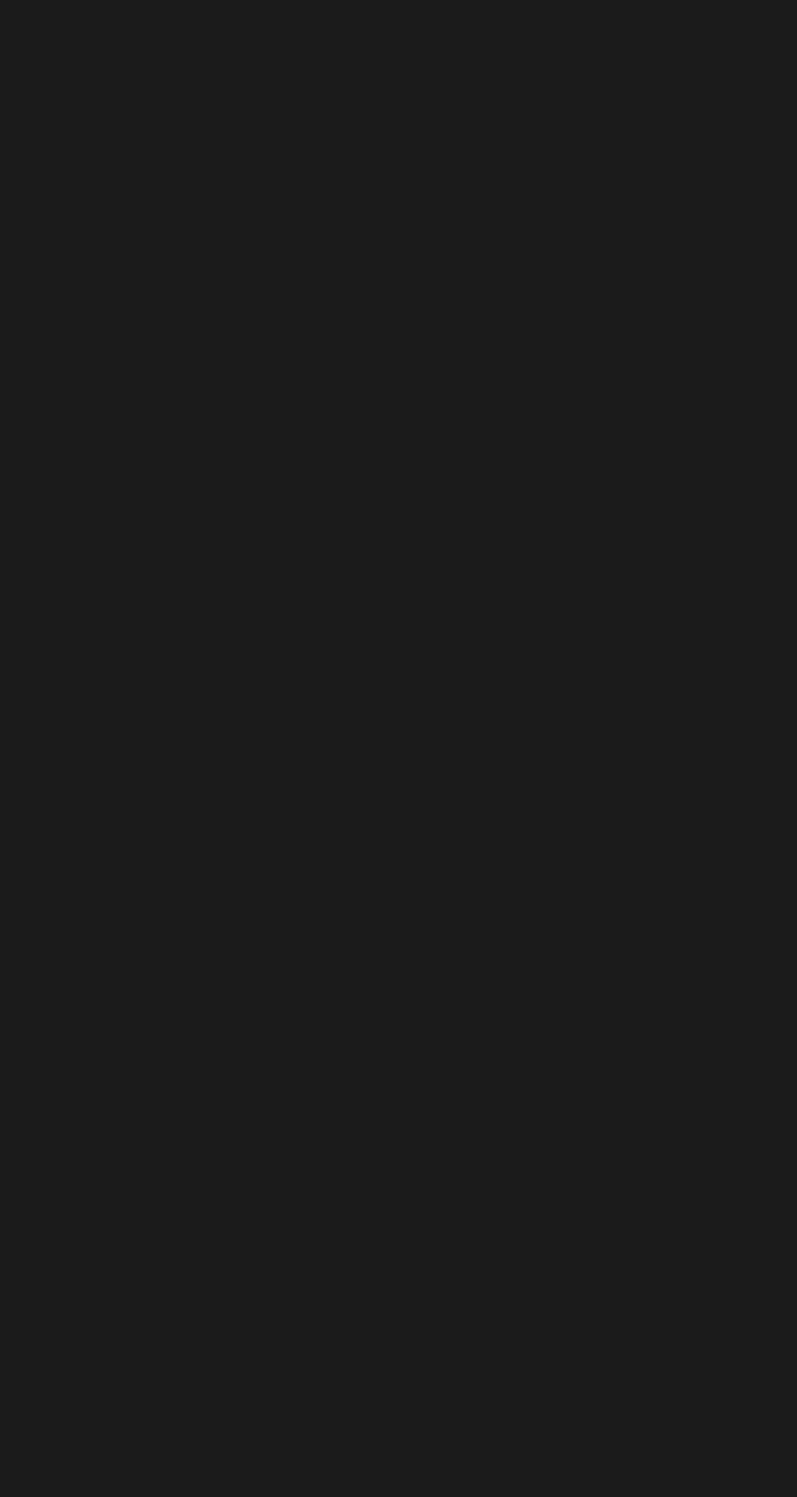
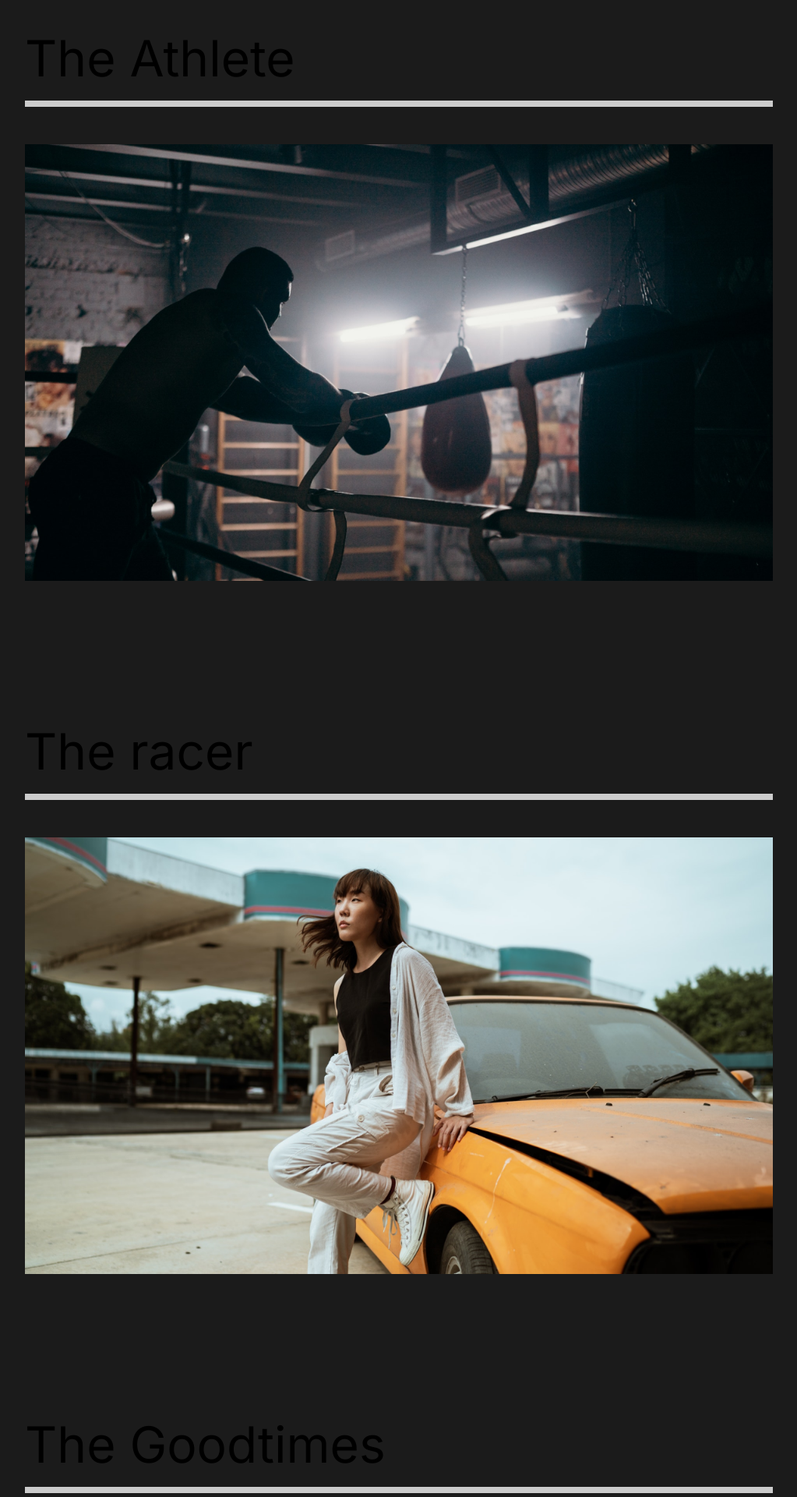
Before and after one commit to tataqt/Creative-React-and-Redux-Course, a React (Create React App) app in the folder capture-portofolio/: page /work in a window 1280 px wide. Shown: the part 140-2060 px from the top of the page at 78% size, without its empty margins (128-1151 px from the left). Before the commit the page ends 800 px from the top, so only its background shows below. Built offline with nearby package versions, Linux system fonts and the light colour scheme.

Commit message:
Our work page

```diff
--- a/capture-portofolio/src/pages/OurWork.jsx
+++ b/capture-portofolio/src/pages/OurWork.jsx
@@ -1,11 +1,59 @@
 import React from 'react';
+import { Link } from 'react-router-dom';
+import styled from 'styled-components';
+import athlete from '../img/athlete-small.png';
+import theracer from '../img/theracer-small.png';
+import goodtimes from '../img/goodtimes-small.png';
 
 const OurWork = () => {
     return (
-        <div>
-            <h1>OurWork</h1>
-        </div>
+        <StyledWork>
+            <Movie>
+                <h2>The Athlete</h2>
+                <div className='line'></div>
+                <Link to={'/'}>
+                    <img src={athlete} alt="Athlete" />
+                </Link>
+            </Movie>
+            <Movie>
+                <h2>The racer</h2>
+                <div className='line'></div>
+                <Link to={'/'}>
+                    <img src={theracer} alt="The racer" />
+                </Link>
+            </Movie>
+            <Movie>
+                <h2>The Goodtimes</h2>
+                <div className='line'></div>
+                <Link to={'/'}>
+                    <img src={goodtimes} alt="Goodtimes" />
+                </Link>
+            </Movie>
+        </StyledWork>
     );
 };
 
+const StyledWork = styled.div`
+    min-height: 100vh;
+    overflow: hidden;
+    padding: 5rem 10rem;
+    h2{
+        padding: 1rem 0rem;
+    }
+`;
+
+const Movie = styled.div`
+    padding-bottom: 10rem;
+    .line{
+        height: 0.5rem;
+        background: #cccccc;
+        margin-bottom: 3rem;
+    }
+    img{
+        width: 100%;
+        height: 70vh;
+        object-fit: cover;
+    }
+`
+
 export default OurWork;
```
